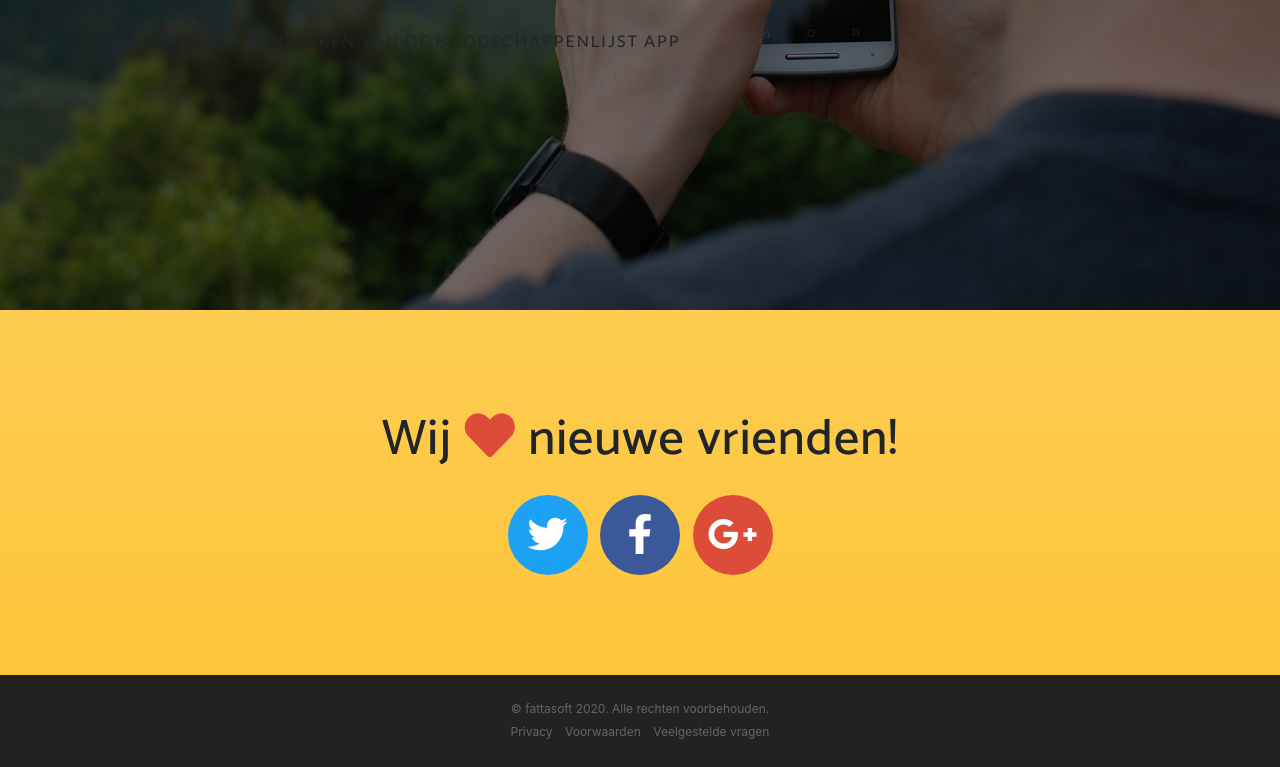
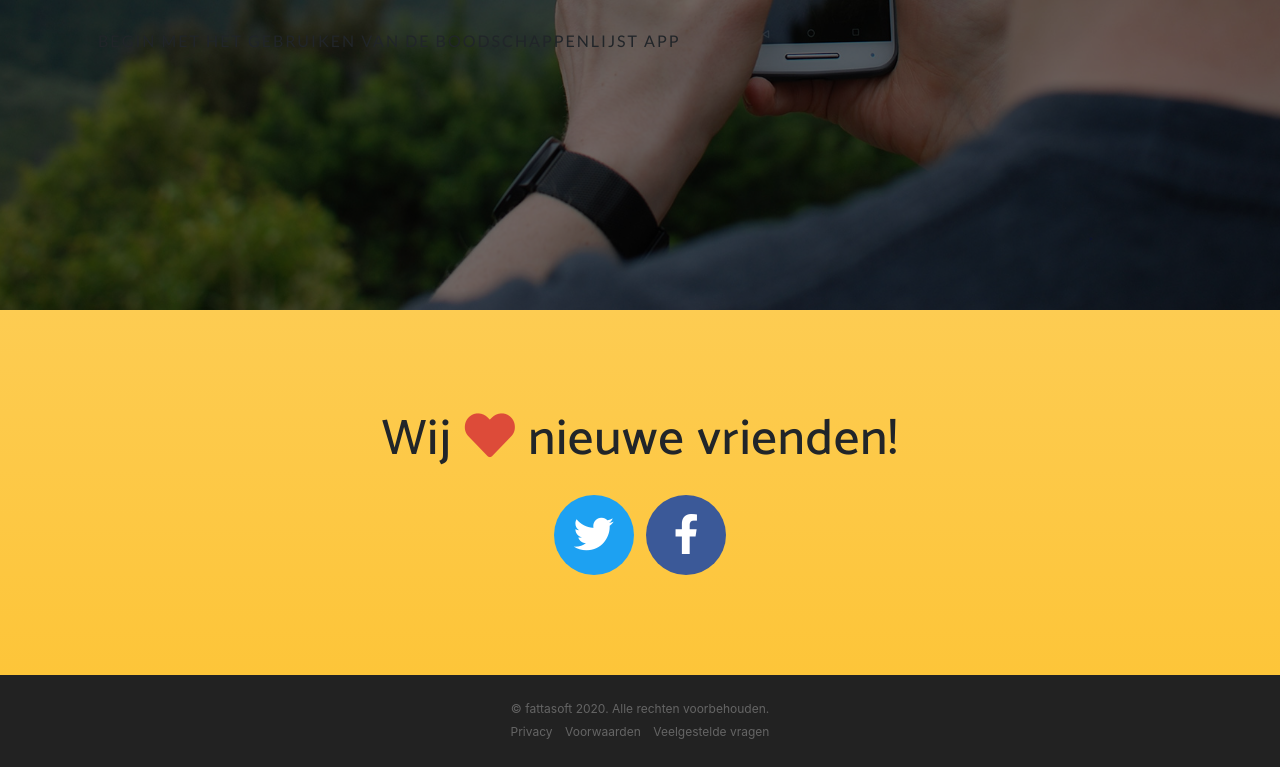
Before and after one commit to mohamedgithubbel/mohamedgithubbel.github.io, a website with bundled scripts: page index.html in a window 1280 px wide. Shown: the part 3084-3851 px from the top of the page. Built offline with nearby package versions, Linux system fonts and the light colour scheme; files whose address does not match are found by name; a web font is replaced by a local one.

Commit message:
Update index.html

```diff
--- a/index.html
+++ b/index.html
@@ -186,11 +186,7 @@
             <i class="fab fa-facebook-f"></i>
           </a>
         </li>
-        <li class="list-inline-item social-google-plus">
-          <a href="#">
-            <i class="fab fa-google-plus-g"></i>
-          </a>
-        </li>
+
       </ul>
     </div>
   </section>
```
